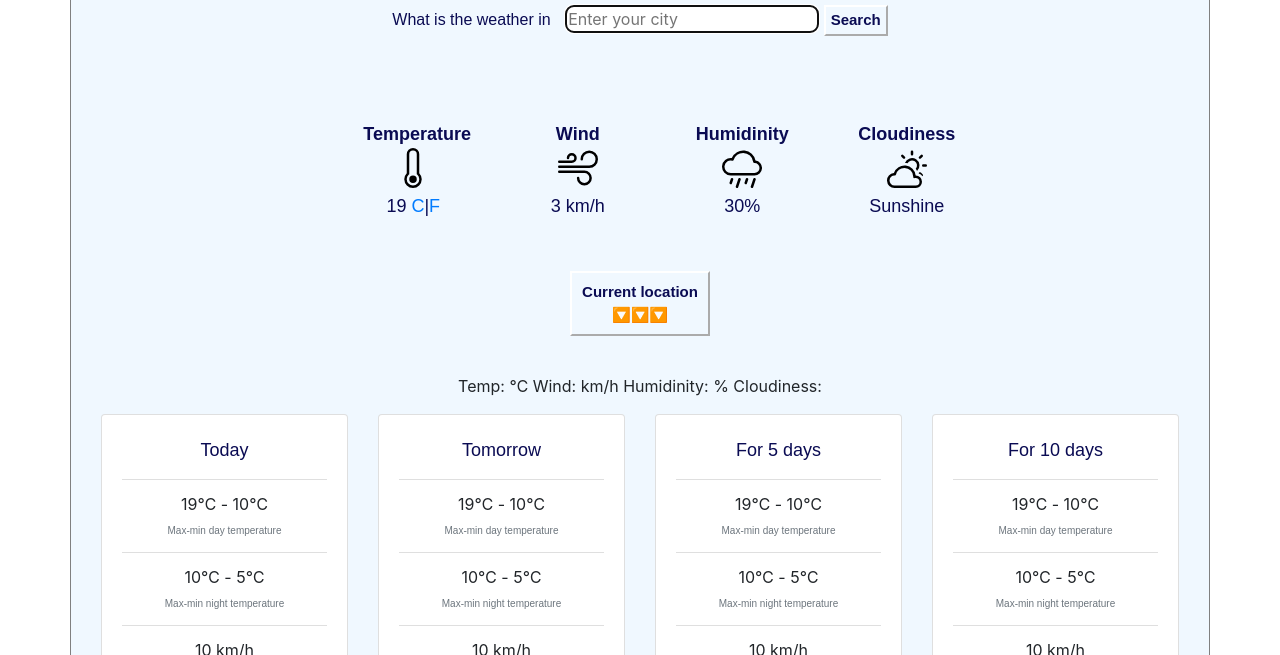
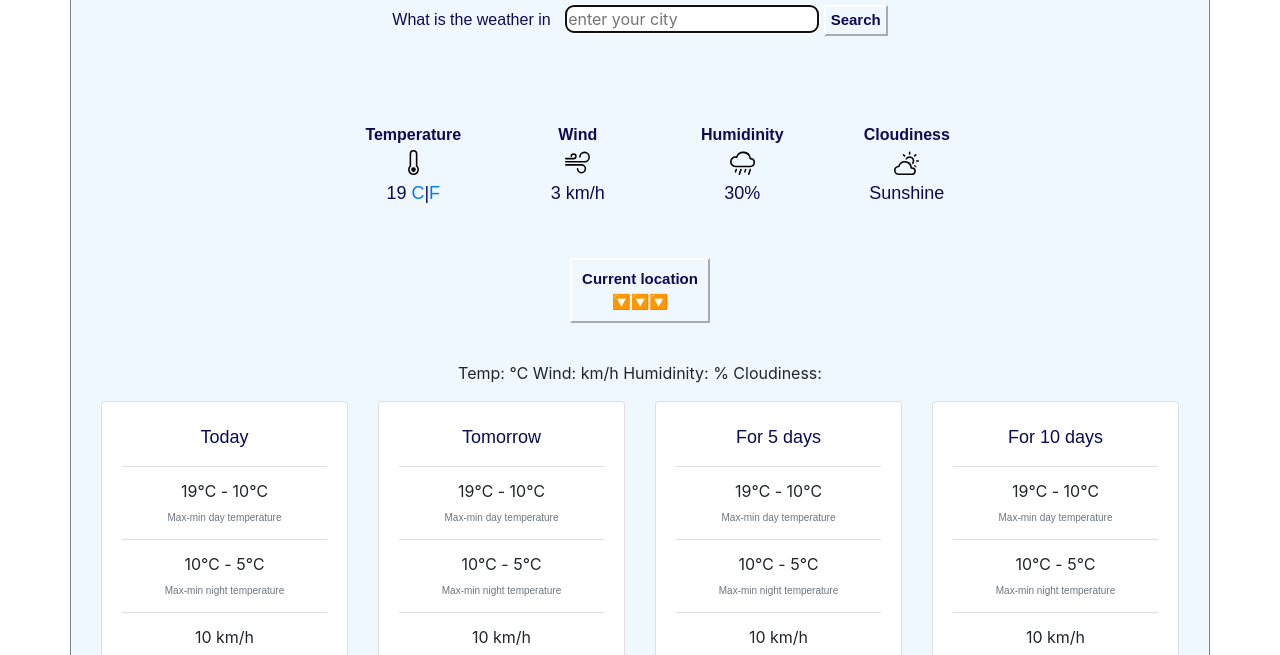
Before and after one commit to BarinovaKate/Weather-app, a plain HTML site: page index.html in a window 1280 px wide. Shown: the part 117-772 px from the top of the page. Drawn offline with nearby package versions, Linux system fonts and the light colour scheme; a web font is replaced by a local one.

Commit message:
correct style.css

```diff
--- a/css/style.css
+++ b/css/style.css
@@ -58,7 +58,7 @@ h2 {
     width: 100px;
     color: rgb(10, 11, 83);
         font-family: 'Radio Canada', sans-serif;
-        font-size: 18px;
+        font-size: 16px;
         font-weight: 600;
 }
 .content {
@@ -70,8 +70,8 @@ color: rgb(10, 11, 83);
     margin: 0;
 }
 img {
-    width: 40%;
-    height: 40%;
+    width: 25%;
+    height: 25%;
 }
 
 
--- a/index.html
+++ b/index.html
@@ -16,11 +16,11 @@
     </head>
 <body>
      <div class="container">
-<header>
+        <header>
   <h1>WEATHER IN YOUR CITY</h1>
   <form id="form-city">
       <label class="question" for="enter">What is the weather in</label>
-      <input id="input-city" class="entercity" type="text" autofocus placeholder="Enter your city">
+      <input id="input-city" class="entercity" type="text" autofocus placeholder="enter your city">
       <input class="search" type="submit" value="Search">
   </form>
 </header>
--- a/js/java.js
+++ b/js/java.js
@@ -14,7 +14,7 @@ function cityInput(event) {
   event.preventDefault();
   let input = document.querySelector("#input-city");
   let inputCity = document.querySelector("#city-now");
-   inputCity.innerHTML = input.value;
+   inputCity.innerHTML = `In ${input.value} now`;
   document.querySelector("#date-time").innerHTML = `${day} ${hour}:${minutes}`;
   let apiKey = "360f33424340a0f95a8c619e705e8605";
   let apiUrl =
```
Also changed, not shown: src/lukasz-lada-LtWFFVi1RXQ-unsplash.jpg (added).
